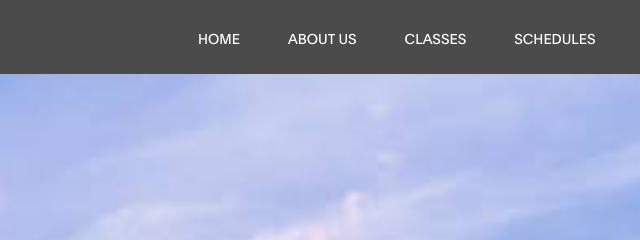
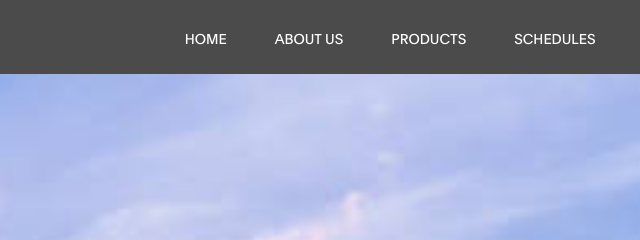
Before and after one commit to SAKTHI-KL/gopaddie, a plain HTML site: page index.html in a window 1280 px wide. Shown: the top 240 px of the page, 334-974 px from the left. Drawn offline with Linux system fonts and the light colour scheme.

Commit message:
Update index.html

```diff
--- a/index.html
+++ b/index.html
@@ -46,7 +46,7 @@ https://www.tooplate.com/view/2119-gymso-fitness
                     </li>
 
                     <li class="nav-item">
-                        <a href="#class" class="nav-link smoothScroll">Classes</a>
+                        <a href="#class" class="nav-link smoothScroll">Products</a>
                     </li>
 
                     <li class="nav-item">
```
